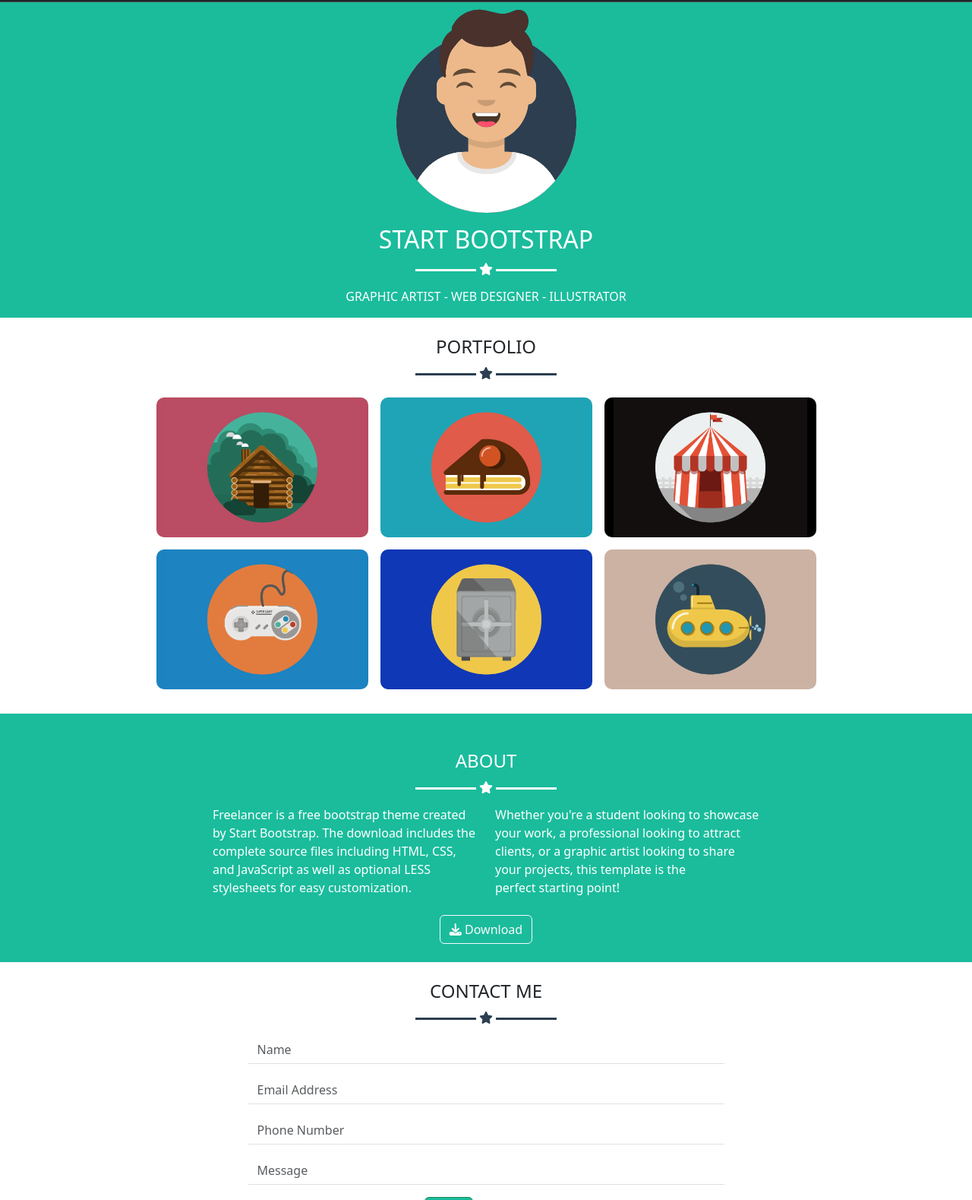
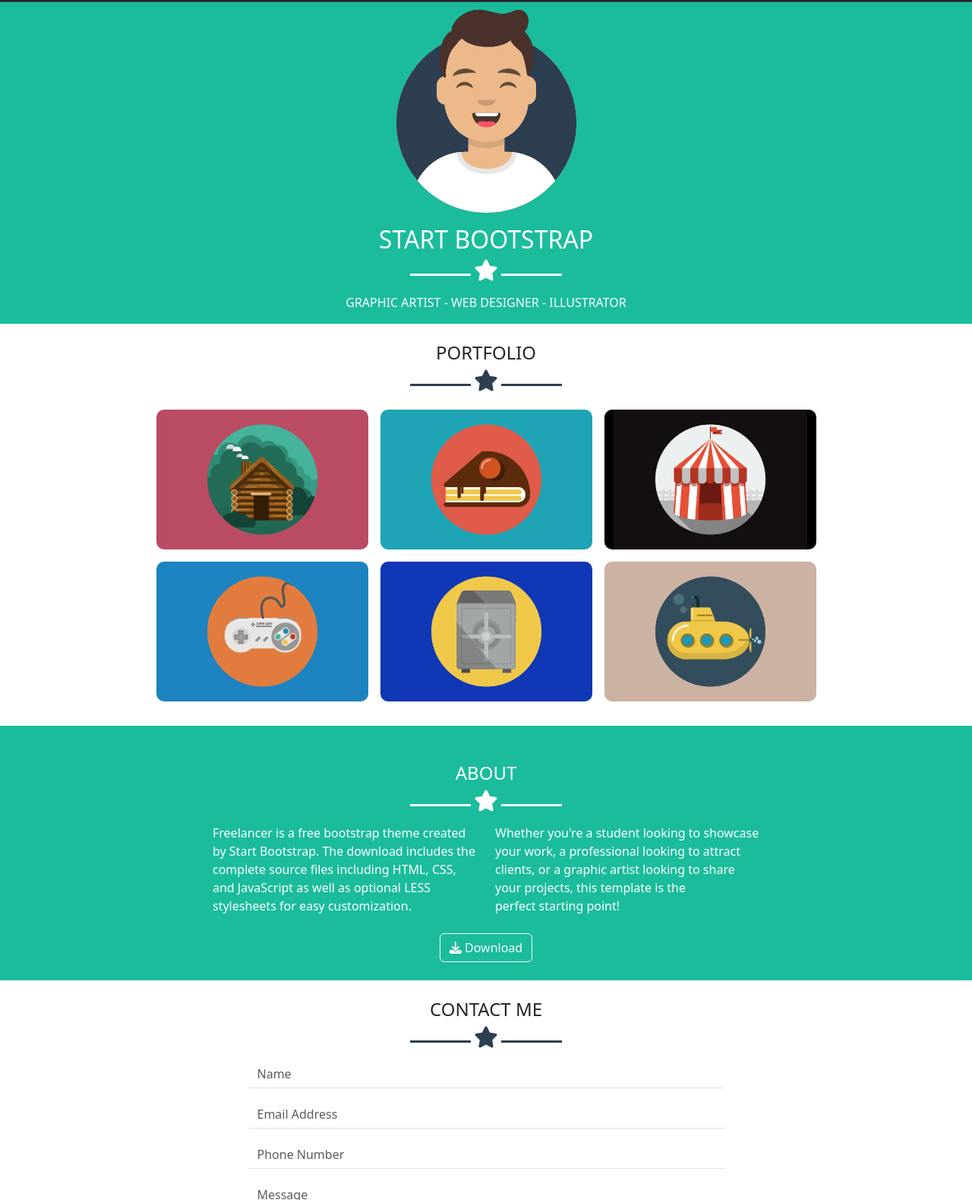
Before and after one commit to Michelazani/html-css-bootstrap-freelancer, a plain HTML site: page index.html in a window 1280 px wide. Shown: the part 54-1633 px from the top of the page at 76% size. Drawn offline with nearby package versions, Linux system fonts and the light colour scheme.

Commit message:
modifiche font-size icona star

```diff
--- a/index.html
+++ b/index.html
@@ -59,7 +59,7 @@
                             <div class="col-6 col-md-5 ">
                                 <h2 class="my_uppercase">start bootstrap</h2>
                                 <span class="my_border-star wh"> </span>
-                                <i class="fa-solid fa-star" style="color: #ffffff;"></i>
+                                <i class="fa-solid fa-star fs-3" style="color: #ffffff;"></i>
                                 <span class="my_border-star wh"> </span>
 
                             </div>
@@ -83,7 +83,7 @@
                         <div class="col-6 col-md-4">
                             <h4 class="my_uppercase">portfolio</h4>
                             <span class="my_border-star bl"> </span>
-                                <i class="fa-solid fa-star" style="color: #2c3e50;"></i>
+                                <i class="fa-solid fa-star fs-3" style="color: #2c3e50;"></i>
                             <span class="my_border-star bl"> </span>
                         </div>
                     </div>
@@ -157,7 +157,7 @@
                         <div class="col-4 text-center">
                             <h4 class="my_uppercase pt-5">about</h4>
                             <span class="my_border-star wh"> </span>
-                                <i class="fa-solid fa-star" style="color: #ffffff;"></i>
+                                <i class="fa-solid fa-star fs-3" style="color: #ffffff;"></i>
                             <span class="my_border-star wh"> </span>
                         </div>
                         <div class="row row-cols-md-2 justify-content-center">
@@ -190,7 +190,7 @@
                         <div class="col-5 col-md-4 text-center">
                             <h4 class="my_uppercase ">Contact me</h4>
                             <span class="my_border-star bl"> </span>
-                                <i class="fa-solid fa-star" style="color: #2c3e50;"></i>
+                                <i class="fa-solid fa-star fs-3" style="color: #2c3e50;"></i>
                             <span class="my_border-star bl"> </span>
                         </div>
 
--- a/style/style.css
+++ b/style/style.css
@@ -27,6 +27,8 @@
     display: inline-block;
     vertical-align: middle;
 }
+
+
 
 .wh{
     border-bottom: 3px solid white;
```
